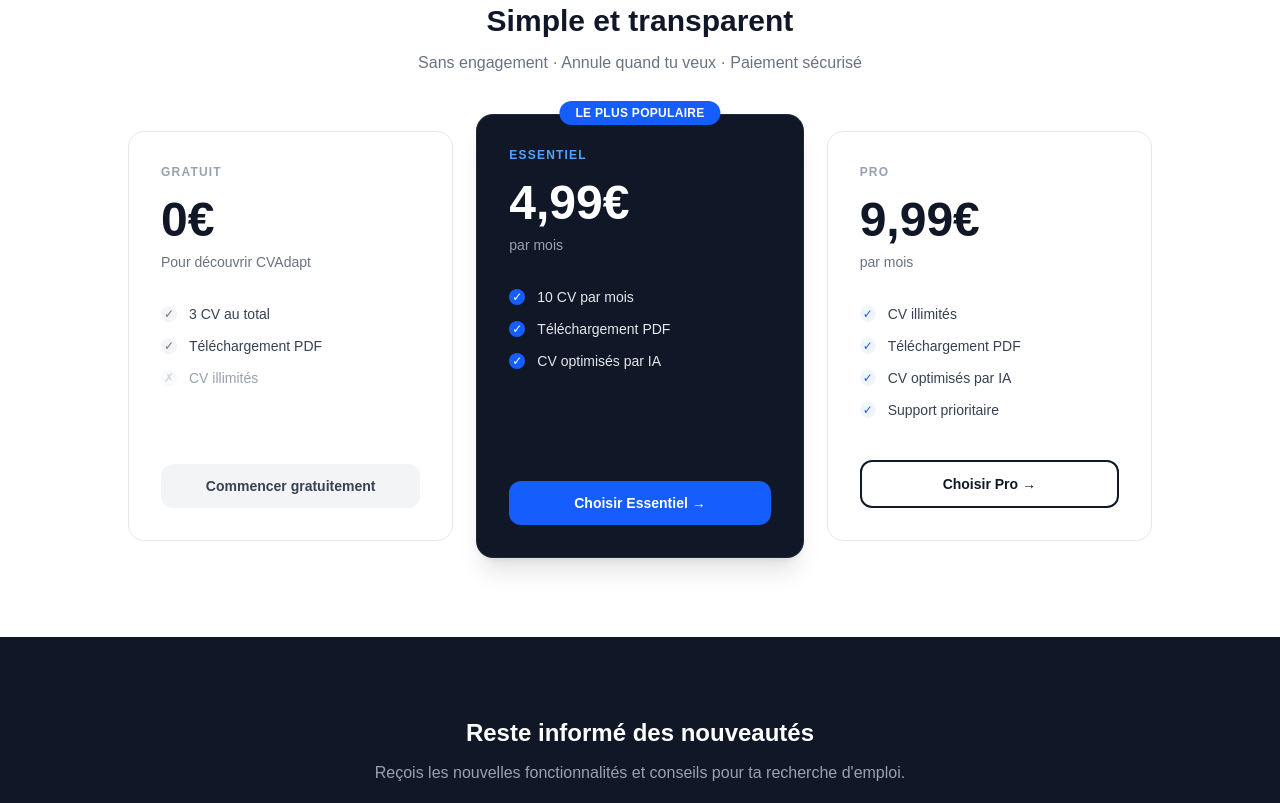
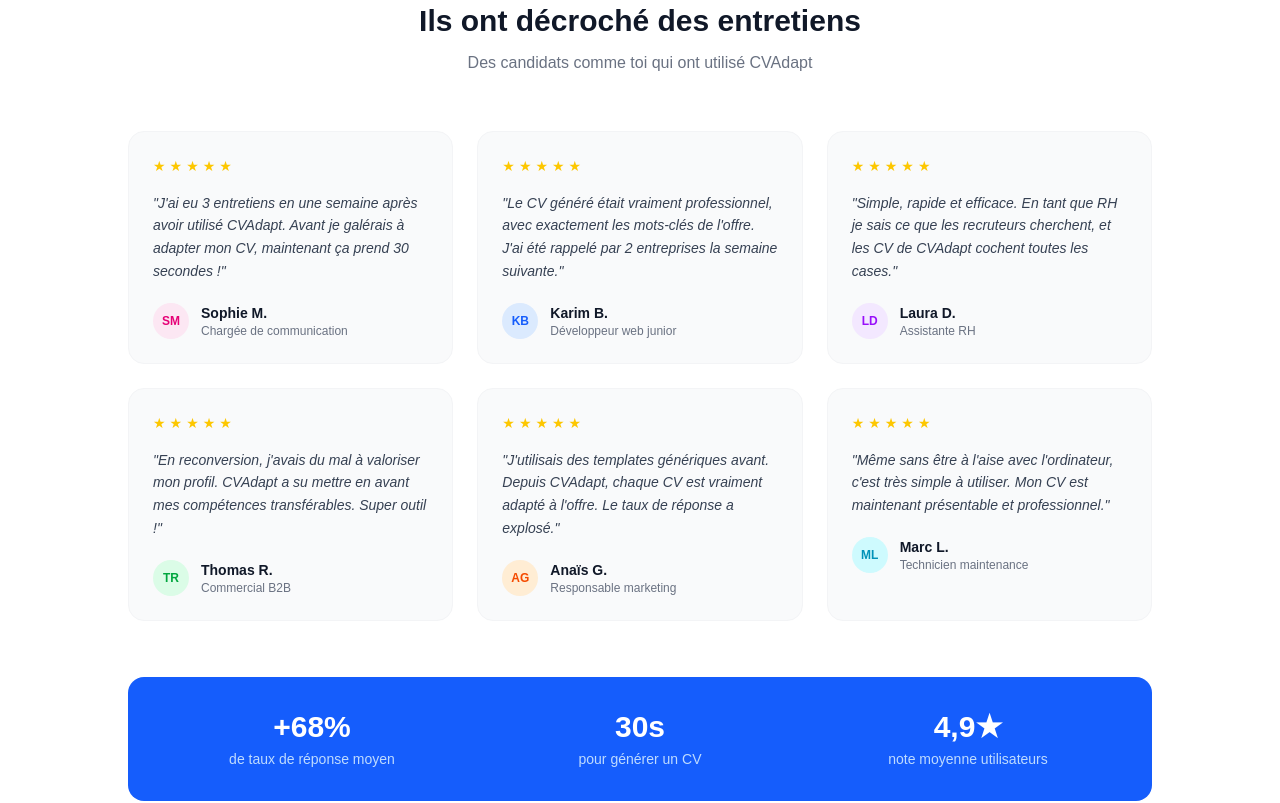
Before and after one commit to damiankurowska-max/cvadapt, a Next.js app: page / in a window 1280 px wide. Shown: the part 1780-2583 px from the top of the page. Built offline with nearby package versions, Linux system fonts and the light colour scheme.

Commit message:
Improve CV design with professional template + add testimonials section with stats

```diff
--- a/app/api/generate-cv/route.js
+++ b/app/api/generate-cv/route.js
@@ -27,11 +27,49 @@
 - Compétences : ${competences}
 - Formation : ${formation}
 
-Génère un CV complet, structuré et optimisé pour cette offre. Utilise les mots-clés de l'offre.
+IMPORTANT : Retourne UNIQUEMENT du HTML brut avec CSS inline. Aucun markdown, aucun \`\`\`html, aucun texte avant ou après. Commence directement par <div.
 
-IMPORTANT : Retourne UNIQUEMENT le HTML brut, sans balises markdown, sans \`\`\`html, sans aucun texte avant ou après. Commence directement par <div et termine par </div>.
+Génère un CV professionnel complet avec ce design précis :
 
-Le HTML doit inclure des styles CSS inline modernes et professionnels. Structure : en-tête avec nom et contact, puis sections Profil, Expérience, Compétences, Formation. Police Arial, couleurs sobres bleu marine et gris, mise en page propre.`,
+<div style="font-family: 'Arial', sans-serif; max-width: 780px; margin: 0 auto; color: #1a1a2e; background: white;">
+
+  <!-- EN-TÊTE avec bande colorée -->
+  <div style="background: linear-gradient(135deg, #1e3a5f 0%, #2563eb 100%); color: white; padding: 36px 40px; border-radius: 0;">
+    <h1 style="font-size: 28px; font-weight: 800; margin: 0 0 4px 0; letter-spacing: -0.5px;">[NOM COMPLET]</h1>
+    <p style="font-size: 16px; opacity: 0.9; margin: 0; font-weight: 500;">[TITRE DU POSTE VISÉ — extrait de l'offre]</p>
+  </div>
+
+  <!-- CORPS -->
+  <div style="padding: 32px 40px; display: grid; grid-template-columns: 1fr 2fr; gap: 32px;">
+
+    <!-- COLONNE GAUCHE -->
+    <div>
+      <div style="margin-bottom: 24px;">
+        <h2 style="font-size: 11px; font-weight: 700; text-transform: uppercase; letter-spacing: 2px; color: #2563eb; border-bottom: 2px solid #2563eb; padding-bottom: 6px; margin-bottom: 12px;">Compétences</h2>
+        <!-- Liste des compétences avec tags -->
+        [COMPÉTENCES en bullet points]
+      </div>
+      <div>
+        <h2 style="font-size: 11px; font-weight: 700; text-transform: uppercase; letter-spacing: 2px; color: #2563eb; border-bottom: 2px solid #2563eb; padding-bottom: 6px; margin-bottom: 12px;">Formation</h2>
+        [FORMATION]
+      </div>
+    </div>
+
+    <!-- COLONNE DROITE -->
+    <div>
+      <div style="margin-bottom: 28px;">
+        <h2 style="font-size: 11px; font-weight: 700; text-transform: uppercase; letter-spacing: 2px; color: #2563eb; border-bottom: 2px solid #2563eb; padding-bottom: 6px; margin-bottom: 16px;">Profil</h2>
+        <p style="font-size: 14px; line-height: 1.7; color: #374151;">[RÉSUMÉ professionnel de 3-4 phrases utilisant les mots-clés de l'offre]</p>
+      </div>
+      <div>
+        <h2 style="font-size: 11px; font-weight: 700; text-transform: uppercase; letter-spacing: 2px; color: #2563eb; border-bottom: 2px solid #2563eb; padding-bottom: 6px; margin-bottom: 16px;">Expérience professionnelle</h2>
+        [EXPÉRIENCES avec titre, entreprise, dates, et bullet points de réalisations chiffrées]
+      </div>
+    </div>
+  </div>
+</div>
+
+Adapte ce template avec les vraies informations du candidat. Utilise impérativement les mots-clés de l'offre d'emploi dans le profil et les expériences. Rends le CV convaincant et professionnel.`,
         },
       ],
     });
--- a/app/page.js
+++ b/app/page.js
@@ -132,6 +132,109 @@
             >
               Essayer maintenant — c'est gratuit
             </a>
+          </div>
+        </div>
+      </section>
+
+      {/* Témoignages */}
+      <section className="py-24 px-6 bg-white">
+        <div className="max-w-5xl mx-auto">
+          <div className="text-center mb-4">
+            <span className="text-xs font-semibold uppercase tracking-widest text-blue-600">Témoignages</span>
+          </div>
+          <div className="text-center mb-14">
+            <h2 className="text-3xl font-bold text-gray-900 mb-3">Ils ont décroché des entretiens</h2>
+            <p className="text-gray-500">Des candidats comme toi qui ont utilisé CVAdapt</p>
+          </div>
+
+          <div className="grid grid-cols-1 md:grid-cols-3 gap-6">
+            {[
+              {
+                name: "Sophie M.",
+                role: "Chargée de communication",
+                avatar: "SM",
+                color: "bg-pink-100 text-pink-600",
+                stars: 5,
+                text: "J'ai eu 3 entretiens en une semaine après avoir utilisé CVAdapt. Avant je galérais à adapter mon CV, maintenant ça prend 30 secondes !"
+              },
+              {
+                name: "Karim B.",
+                role: "Développeur web junior",
+                avatar: "KB",
+                color: "bg-blue-100 text-blue-600",
+                stars: 5,
+                text: "Le CV généré était vraiment professionnel, avec exactement les mots-clés de l'offre. J'ai été rappelé par 2 entreprises la semaine suivante."
+              },
+              {
+                name: "Laura D.",
+                role: "Assistante RH",
+                avatar: "LD",
+                color: "bg-purple-100 text-purple-600",
+                stars: 5,
+                text: "Simple, rapide et efficace. En tant que RH je sais ce que les recruteurs cherchent, et les CV de CVAdapt cochent toutes les cases."
+              },
+              {
+                name: "Thomas R.",
+                role: "Commercial B2B",
+                avatar: "TR",
+                color: "bg-green-100 text-green-600",
+                stars: 5,
+                text: "En reconversion, j'avais du mal à valoriser mon profil. CVAdapt a su mettre en avant mes compétences transférables. Super outil !"
+              },
+              {
+                name: "Anaïs G.",
+                role: "Responsable marketing",
+                avatar: "AG",
+                color: "bg-orange-100 text-orange-600",
+                stars: 5,
+                text: "J'utilisais des templates génériques avant. Depuis CVAdapt, chaque CV est vraiment adapté à l'offre. Le taux de réponse a explosé."
+              },
+              {
+                name: "Marc L.",
+                role: "Technicien maintenance",
+                avatar: "ML",
+                color: "bg-cyan-100 text-cyan-600",
+                stars: 5,
+                text: "Même sans être à l'aise avec l'ordinateur, c'est très simple à utiliser. Mon CV est maintenant présentable et professionnel."
+              },
+            ].map((t) => (
+              <div key={t.name} className="bg-gray-50 rounded-2xl p-6 border border-gray-100 hover:shadow-md transition-shadow">
+                {/* Étoiles */}
+                <div className="flex gap-1 mb-4">
+                  {[...Array(t.stars)].map((_, i) => (
+                    <span key={i} className="text-yellow-400 text-sm">★</span>
+                  ))}
+                </div>
+                {/* Texte */}
+                <p className="text-gray-700 text-sm leading-relaxed mb-5 italic">"{t.text}"</p>
+                {/* Auteur */}
+                <div className="flex items-center gap-3">
+                  <div className={`w-9 h-9 rounded-full ${t.color} flex items-center justify-center text-xs font-bold flex-shrink-0`}>
+                    {t.avatar}
+                  </div>
+                  <div>
+                    <p className="font-semibold text-gray-900 text-sm">{t.name}</p>
+                    <p className="text-gray-500 text-xs">{t.role}</p>
+                  </div>
+                </div>
+              </div>
+            ))}
+          </div>
+
+          {/* Stats */}
+          <div className="mt-14 grid grid-cols-3 gap-6 bg-blue-600 rounded-2xl p-8 text-center text-white">
+            <div>
+              <p className="text-3xl font-extrabold mb-1">+68%</p>
+              <p className="text-blue-200 text-sm">de taux de réponse moyen</p>
+            </div>
+            <div>
+              <p className="text-3xl font-extrabold mb-1">30s</p>
+              <p className="text-blue-200 text-sm">pour générer un CV</p>
+            </div>
+            <div>
+              <p className="text-3xl font-extrabold mb-1">4,9★</p>
+              <p className="text-blue-200 text-sm">note moyenne utilisateurs</p>
+            </div>
           </div>
         </div>
       </section>
```
